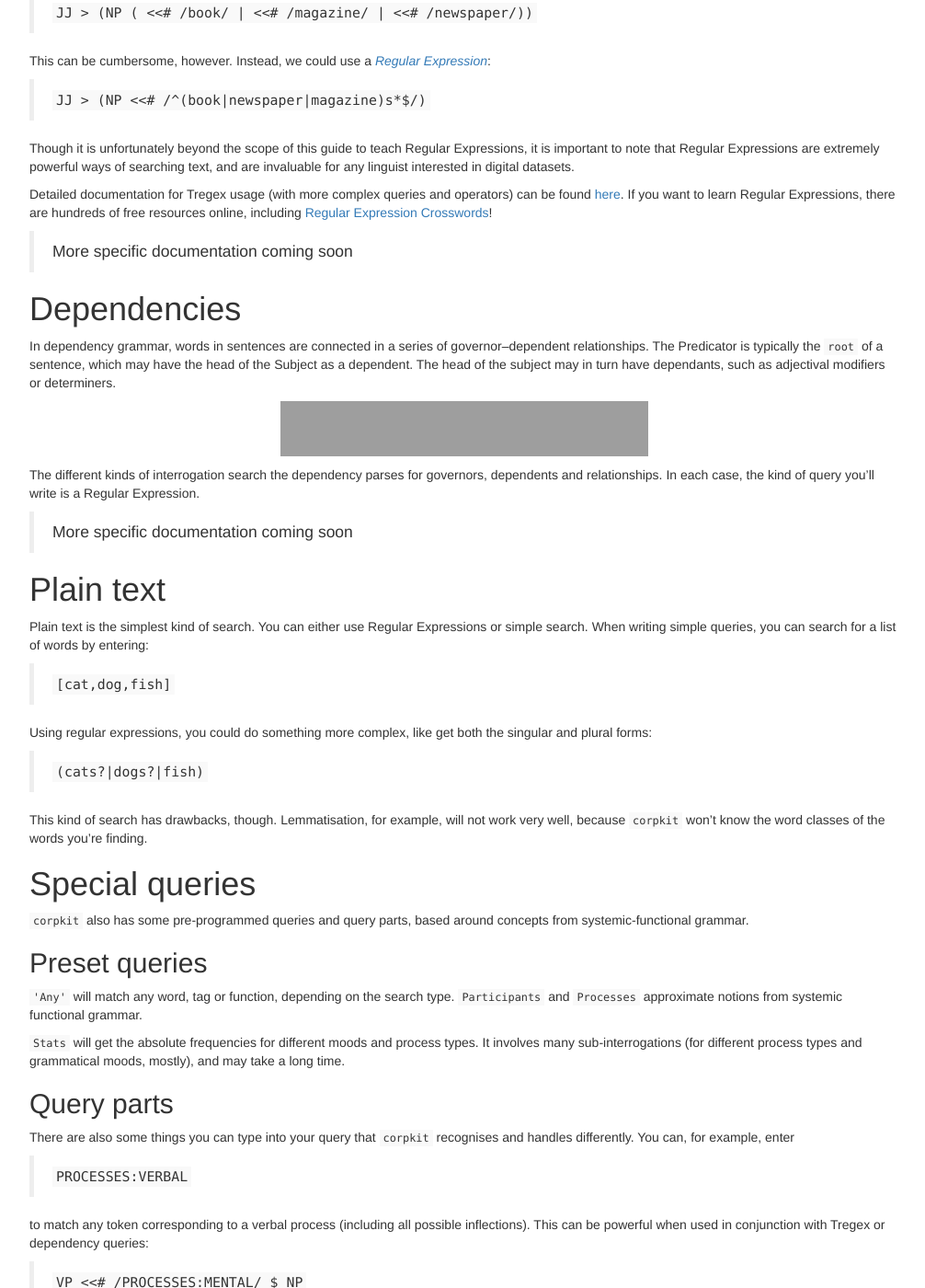
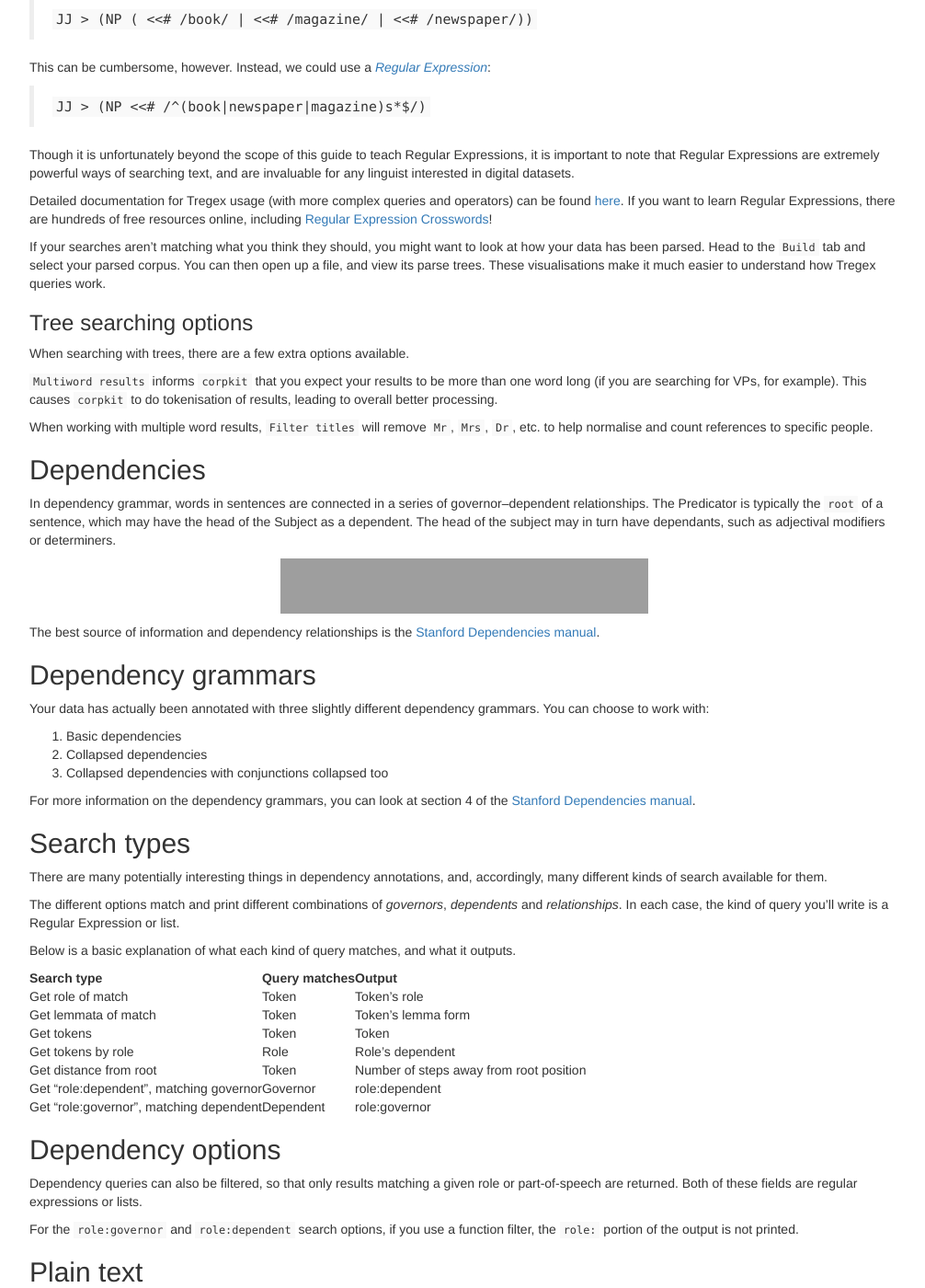
Before and after one commit to interrogator/corpkit, a Jekyll site: the page built from _posts/2015-08-30-interrogate.md, in a window 1280 px wide and 1400 px high, scrolled down 1662 px. Shown: the whole window at 92% size, without its empty margins (233-1239 px from the left). Built offline with Jekyll 4.4.1, drawn with Linux system fonts in a browser that asks for light colours; Markdown is read by kramdown in place of the engine named in the settings; some of the changed text lies outside the part shown; grey boxes are pictures that could not be loaded.

Commit message:
more documentation

```diff
--- a/_posts/2015-08-30-interrogate.md
+++ b/_posts/2015-08-30-interrogate.md
@@ -8,7 +8,7 @@ order: 4
 
 > `Interrogate` will iterate over subcorpora in a corpus, searching for the same thing, and tabulating the results.
 
- Selecting a corpus
+## Selecting a corpus
 
 If you were working in the `Build` tab, `corpkit` will try to guess the corpus you want to interrogate. If a corpus hasn't been selected, or you'd like to interrogate a different corpus, you can select it now.
 
@@ -26,7 +26,7 @@ The first two can both be found inside the parsed version of a corpus. The third
 
 Depending on the kind of data you want to search, you need to write different kinds of queries.
 
-# Trees
+## Trees
 
 If you want to search for information in `trees`, you need to write a Tregex query. Tregex is a language for searching syntax trees like this one:
 
@@ -72,9 +72,17 @@ Though it is unfortunately beyond the scope of this guide to teach Regular Expre
 
 Detailed documentation for Tregex usage (with more complex queries and operators) can be found [here](http://nlp.stanford.edu/~manning/courses/ling289/Tregex.html). If you want to learn Regular Expressions, there are hundreds of free resources online, including [Regular Expression Crosswords](http://regexcrossword.com/)!
 
-> More specific documentation coming soon
+If your searches aren't matching what you think they should, you might want to look at how your data has been parsed. Head to the `Build` tab and select your parsed corpus. You can then open up a file, and view its parse trees. These visualisations make it much easier to understand how Tregex queries work.
 
-# Dependencies
+### Tree searching options
+
+When searching with trees, there are a few extra options available.
+
+`Multiword results` informs `corpkit` that you expect your results to be more than one word long (if you are searching for VPs, for example). This causes `corpkit` to do tokenisation of results, leading to overall better processing.
+
+When working with multiple word results, `Filter titles` will remove `Mr`, `Mrs`, `Dr`, etc. to help normalise and count references to specific people.
+
+## Dependencies
 
 In dependency grammar, words in sentences are connected in a series of governor--dependent relationships. The Predicator is typically the `root` of a sentence, which may have the head of the Subject as a dependent. The head of the subject may in turn have dependants, such as adjectival modifiers or determiners.
 
@@ -82,11 +90,43 @@ In dependency grammar, words in sentences are connected in a series of governor-
 <img src="https://raw.githubusercontent.com/interrogator/sfl_corpling/master/images/dep-grammar.png"  height="60" width="400"/>
 </p>
 
-The different kinds of interrogation search the dependency parses for governors, dependents and relationships. In each case, the kind of query you'll write is a Regular Expression.
+The best source of information and dependency relationships is the [Stanford Dependencies manual](http://nlp.stanford.edu/software/dependencies_manual.pdf).
 
-> More specific documentation coming soon
+## Dependency grammars
 
-# Plain text
+Your data has actually been annotated with three slightly different dependency grammars. You can choose to work with:
+
+1. Basic dependencies
+2. Collapsed dependencies
+3. Collapsed dependencies with conjunctions collapsed too
+
+For more information on the dependency grammars, you can look at section 4 of the [Stanford Dependencies manual](http://nlp.stanford.edu/software/dependencies_manual.pdf#page=12).
+
+## Search types
+
+There are many potentially interesting things in dependency annotations, and, accordingly, many different kinds of search available for them.
+
+The different options match and print different combinations of *governors*, *dependents* and *relationships*. In each case, the kind of query you'll write is a Regular Expression or list.
+
+Below is a basic explanation of what each kind of query matches, and what it outputs.
+
+| Search type            | Query matches | Output                             |
+|------------------------|----------|-----------------------------------------|
+| Get role of match      | Token   |  Token's role                            |
+| Get lemmata of match   | Token   |  Token's lemma form                      |
+| Get tokens             | Token   |  Token                                   |
+| Get tokens by role     | Role    |  Role's dependent                        |
+| Get distance from root | Token   |  Number of steps away from root position |
+| Get "role:dependent", matching governor  |  Governor  | role:dependent      |
+| Get "role:governor", matching dependent  |  Dependent | role:governor       |
+
+## Dependency options
+
+Dependency queries can also be filtered, so that only results matching a given role or part-of-speech are returned. Both of these fields are regular expressions or lists.
+
+For the `role:governor` and `role:dependent` search options, if you use a function filter, the `role:` portion of the output is not printed.
+
+## Plain text
 
 Plain text is the simplest kind of search. You can either use Regular Expressions or simple search. When writing simple queries, you can search for a list of words by entering:
 
@@ -98,7 +138,7 @@ Using regular expressions, you could do something more complex, like get both th
 
 This kind of search has drawbacks, though. Lemmatisation, for example, will not work very well, because `corpkit` won't know the word classes of the words you're finding.
 
-# Special queries
+## Special queries
 
 `corpkit` also has some pre-programmed queries and query parts, based around concepts from systemic-functional grammar.
 
@@ -122,11 +162,13 @@ will get verbal groups that contain mental process types.
 
 Currently, the special query types are:
 
-| Special query kind | Matches           |
-|--------------------|-------------------|
+| Special query kind -| Matches           |
+|---------------------|-------------------|
 | `PROCESSES:`        | Tokens            |
 | `ROLES:`            | CoreNLP functions |
 | `WORDLISTS:`        | Tokens            |
+
+Each special query type has a number of possible subtypes:
 
 * `WORDLISTS:` recognises `PRONOUNS`, `ARTICLES`, `CONJUNCTIONS`, `DETERMINERS`, `PREPOSITIONS`, `CONNECTORS`, `MODALS`, `CLOSEDCLASS` and `TITLES`.
 * `ROLES:` recognises `ACTOR`, `ADJUNCT`, `AUXILIARY`, `CIRCUMSTANCE`, `CLASSIFIER`, `COMPLEMENT`, `DEICTIC`, `EPITHET`, `EVENT`, `EXISTENTIAL`, `GOAL`, `MODAL`, `NUMERATIVE`, `PARTICIPANT`, `PARTICIPANT1`, `PARTICIPANT2`, `POLARITY`, `PREDICATOR`, `PROCESS`, `QUALIFIER`, `SUBJECT`, `TEXTUAL` and `THING`.
@@ -136,12 +178,11 @@ When using dependencies, you could get *Sensers* by searching for the role and d
 
 ## Search options
 
-The `Interrogate` tab has many options.
+The `Interrogate` tab has a few other options:
 
-| Option             | Purpose                                                                            |
-|--------------------|------------------------------------------------------------------------------------|
-| Filter titles      | Remove `Mr`, `Mrs`, `Dr`, etc. to help normalise and count references to specific people |
-| Multiword results  |    If each result can be more than one word, this tokenises the results for better processing     |
+| Option             | Purpose          |
+|-----------|--------------|
+
 | Function filter    | Match only words filling specific dependency roles (regular expression)                                                      |
 | POS filter         | Match only words with specific POS in dependency queries (regex)   |
 | Normalise spelling | Convert between UK and US English     |
@@ -162,6 +203,12 @@ then `corpkit` will know that the output will be verbs. If lemmatisation of tree
 If you have used the `speaker segmentation` option, you can restrict your searches to specific speakers. You can use `shift+click` or `ctrl+click` to select multiple speaker IDs. Speaker IDs may slow down tree-based searching quite a lot, so if you don't care too much about them, leave the option as `False`, rather than `ALL`.
 
 If you have selected `ALL` speakers, or have highlighted more than one, multiple interrogations will be performed, with the speaker ID appended to the interrogation name. Only one of these results will be shown as a spreadsheet, but you can use `Previous` and `Next` to navigate between them.
+
+## Naming an interrogation
+
+You are given the option of naming your interrogation. You don't *have to* to do this, but it will help you keep track of which interrogations contain which kinds of data.
+
+If you forgot to name an interrogation before running it, you can head to the `Manage` tab to rename it at any time.
 
 ## Running interrogations
 
```
Also changed, not shown: _posts/2015-08-30-concordance.md (+8 -4 lines), _posts/2015-08-30-edit.md (+23 -6 lines), _posts/2015-08-30-visualise.md (+4 -2 lines), README.md.
